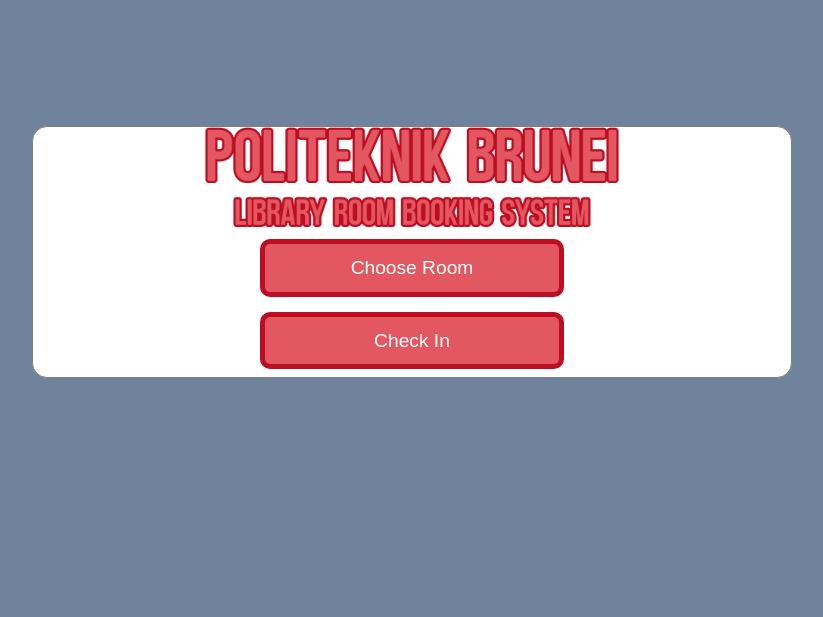
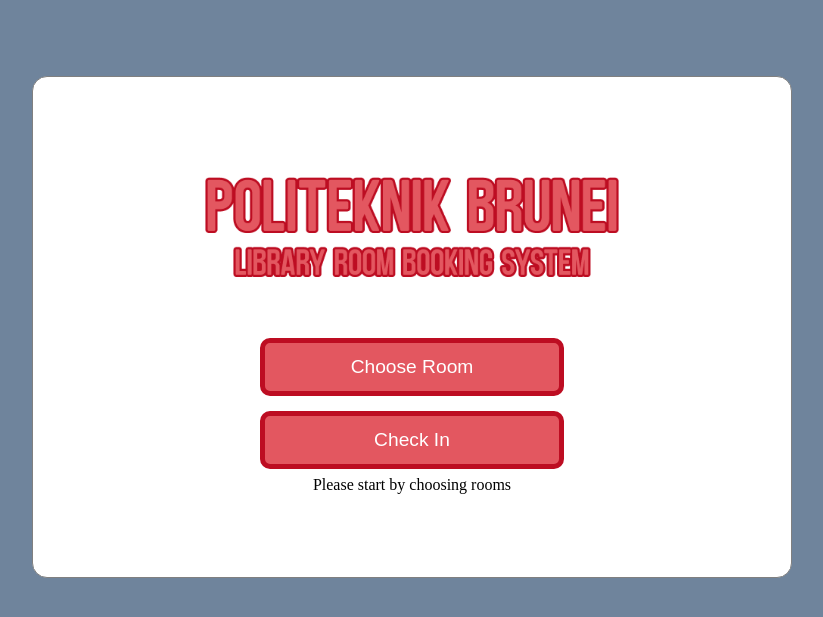
Before and after one commit to 20FTT1464/20FTT1464.github.io, a PHP site: page / in a window 1280 px wide. Shown: the top 617 px of the page, without its empty margins (228-1051 px from the left). Run offline with PHP 8.4, Linux system fonts and the light colour scheme.

Commit message:
css for homepage

```diff
--- a/GP7AWEP/assets/css/base.css
+++ b/GP7AWEP/assets/css/base.css
@@ -8,7 +8,9 @@ body {
     margin: auto;
     text-align: center;
     border-radius: 15px;
-    margin-top: 10%;
+    margin-top: 6%;
+    height: 400px;
+    padding-top:100px;
 }
 button {
     margin : auto;
@@ -23,5 +25,5 @@ button {
     font-size: 1.2em;
 }
 #img {
-
+    margin-bottom: 50px;
 }
--- a/GP7AWEP/index.php
+++ b/GP7AWEP/index.php
@@ -11,6 +11,9 @@
             <button href="/">Choose Room</button>
             <br>
             <button href="/">Check In</button>
+            <div>
+                Please start by choosing rooms
+            </div>
         </div>
     </body>
 </html>
```
